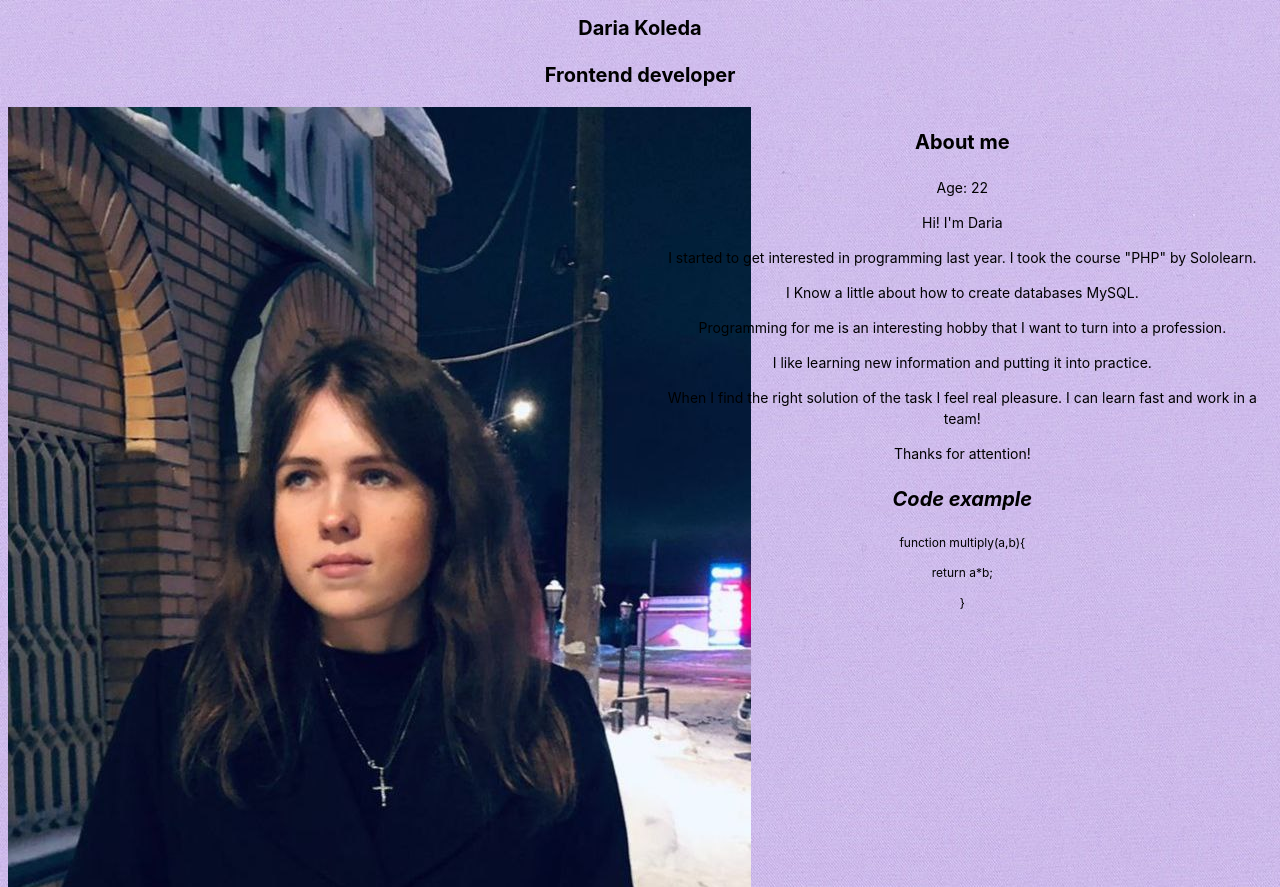
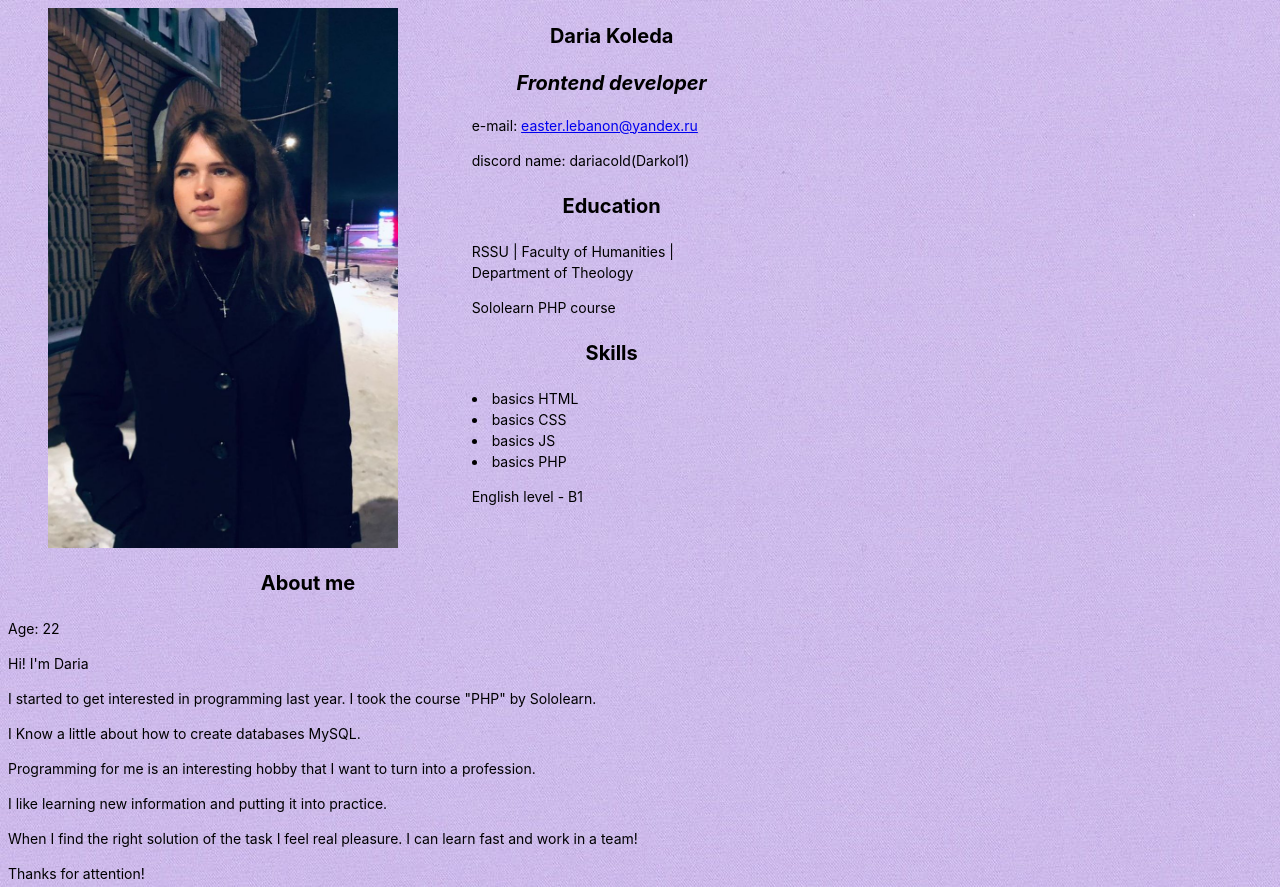
Before and after one commit to Darkol1/rsschool-cv, a plain HTML site: page index.html in a window 1280 px wide. Shown: the top 887 px of the page. Drawn offline with Linux system fonts and the light colour scheme.

Commit message:
fix: fix code in files index.html and style.css

```diff
--- a/index.html
+++ b/index.html
@@ -7,14 +7,15 @@
 </head>
 <body>
   <div class="cv">
+    <div style="float: left; width: 59%;">
+  <img class="cv-photo" src="img/photo.jpg" alt="Дарья Коледа">
+</div>
+  <div style="float: left; width: 39%;">
   <h1 class="cv-title">Daria Koleda</h1>
-  <h2 class="cv-title">Frontend developer</h2>
-  <div style="float: left; width: 49%;">
-    <img class="cv-photo" src="img/photo.jpg" alt="Дарья Коледа">
-    <h3 class="cv-title">My contacts</h3>
-    <div class="cv-text">
-    <p>discord name: dariacold(Darkol1) (ID 710845522369314848)</p>
+  <h2 class="cv-title"><i>Frontend developer</i></h2>
+    <div class="cv-text"
     <p>e-mail: <a href="mailto:easter.lebanon@yandex.ru">easter.lebanon@yandex.ru</a></p>
+      <p>discord name: dariacold(Darkol1)</p>
       </div>
   <h3 class="cv-title">Education</h3>
   <div class="cv-text">
@@ -29,14 +30,16 @@
     <li>basics PHP</li>
   </ul>
   <div class="cv-text">
-    <p>English level - B1 (lessons at school and university)</p>
+    <p>English level - B1</p>
   </div>
-  </div>
-  <div style="float: right; width: 49%;">
-  <h3 class="cv-title">About me</h3>
+</div>
+  </div><div style="clear: both;"></div>
+  <h3 class="cvv-title">About me</h3>
   <div class="cv-text">
     <p>Age: 22</p>
     <p>Hi! I'm Daria</p>
+  </div>
+      <div class="cv-othertext">
     <p>I started to get interested in programming last year. I took the course "PHP" by Sololearn.</p>
     <p> I Know a little about how to create databases MySQL.</p>
     <p> Programming for me is an interesting hobby that I want to turn into a profession. </p>
@@ -44,13 +47,12 @@
     <p> When I find the right solution of the task I feel real pleasure. I can learn fast and work in a team!</p>
     <p>Thanks for attention!</p>
     </div>
-    <h3 class="cv-subtitle">Code example</h3>
-    <div class="cv-code">
+    <h3 class="cvv-title">Code example</h3>
+    <div class="cv-text">
 <p>function multiply(a,b){</p>
   <p>return a*b;</p>
 <p>}</p>
     </div>
-    </div>
     </body>
 
 </html>
--- a/style.css
+++ b/style.css
@@ -7,32 +7,45 @@ body {
   font-size: 18px;
 }
 
+.cv{
+  float: left;
+  margin-left: 40px;
+}
+
 .cv-title {
   font-size: 20px;
   text-align: center;
   color: #000000;
 }
 
+.cvv-title{
+  font-size: 20px;
+  text-align: left;
+  color: #000000;
+  margin-left: 20%;
+}
+
+.cv-photo{
+  float: left;
+  display: block;
+  width: 350px;
+  height: 540px;
+  margin: 0 auto;
+}
+
 .cv-list{
   padding-left: 0;
   list-style-position: inside;
   font-size: 14px;
-  text-align: center;
+  text-align: left;
 }
 
 .cv-text{
+  text-align: left;
   font-size: 14px;
-  text-align: center;
 }
 
-.cv-subtitle{
-  font-size: 20px;
-  color: #000000;
-  font-style: italic;
-  text-align: center;
+.cv-othertext{
+  text-align: left;
+  font-size: 14px;
 }
-
-.cv-code{
-  font-size: 12px;
-  text-align: center;
-}
```
